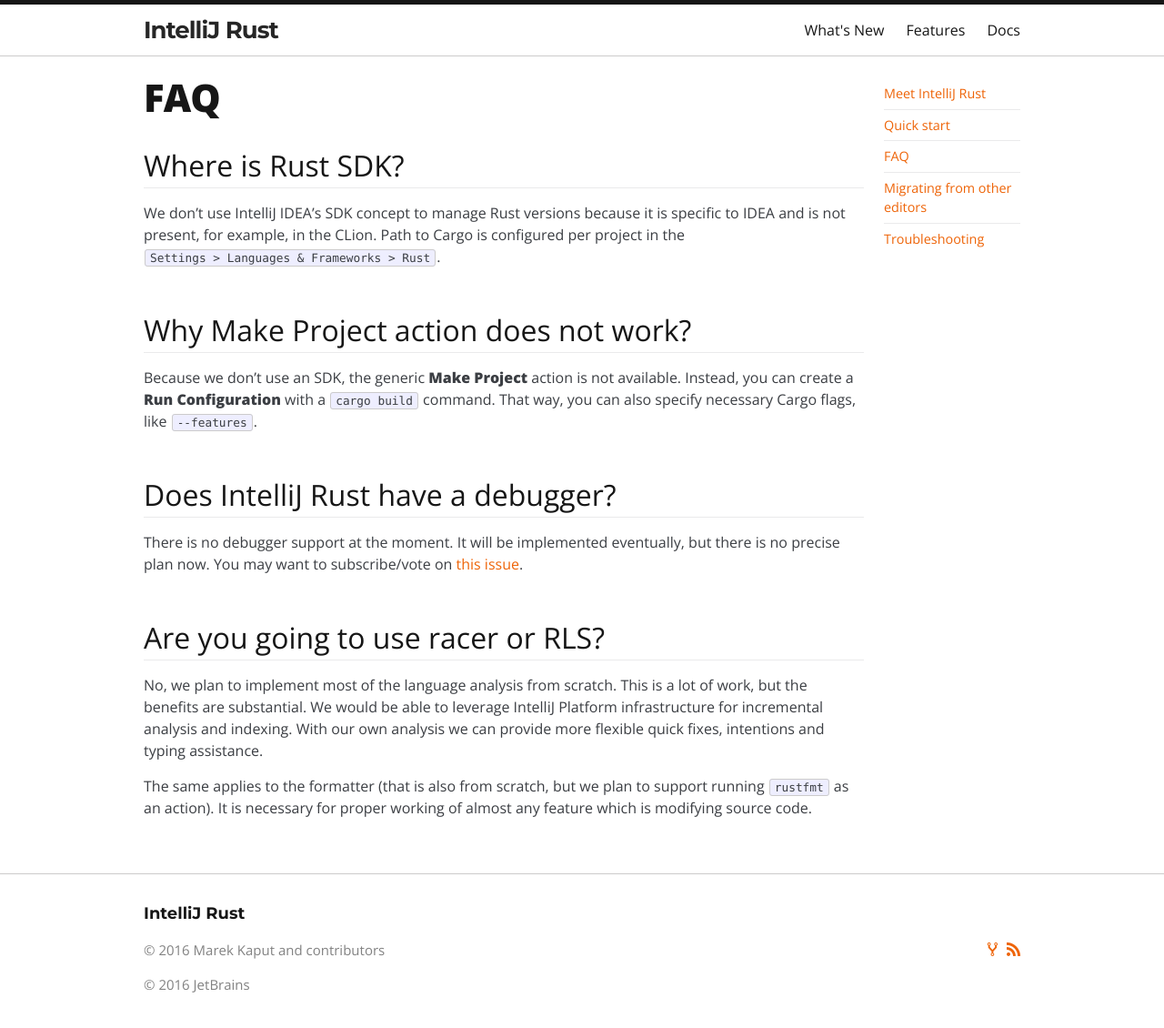
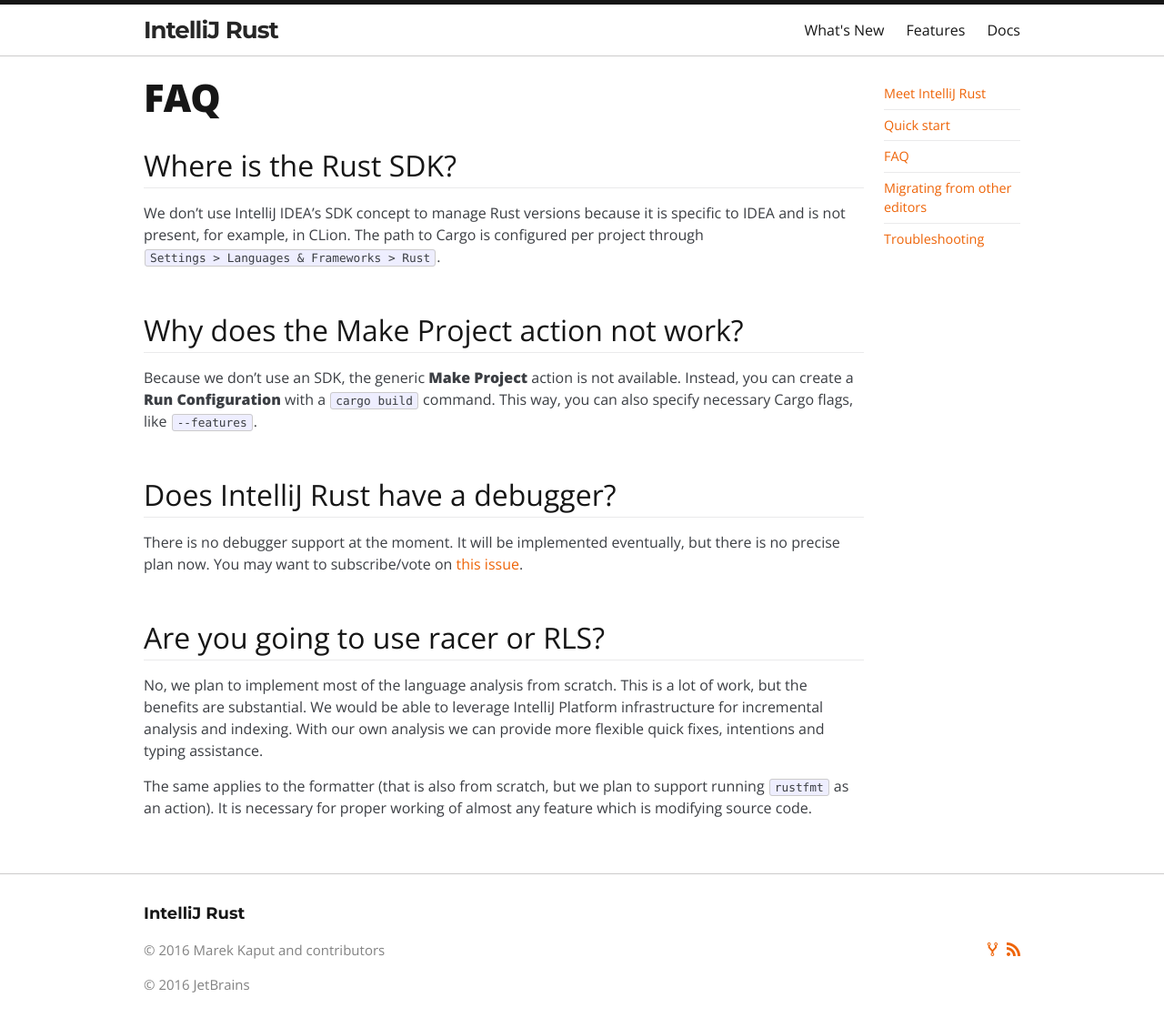
Before and after one commit to intellij-rust/intellij-rust.github.io, a Jekyll site: the page built from _docs/faq.markdown, in a window 1280 px wide and 1153 px high. Shown: the top 1130 px of the window at 91% size. Built offline with Jekyll 4.4.1, drawn with Linux system fonts in a browser that asks for light colours; nearby versions of some CDN libraries; some web fonts are replaced.

Commit message:
Fix a few wording issues

```diff
--- a/_docs/editors.markdown
+++ b/_docs/editors.markdown
@@ -9,7 +9,7 @@
 To bring some of Emacs keybindings to intellij-rust, enable `Emacs` keymap in
 the settings. This will also enable Emacs tab and Emacs selection.
 
-Crucial thing that is missing from Emacs keymap is <kbd>M-x</kbd>. To enable it change
+A crucial thing missing from the Emacs keymap is <kbd>M-x</kbd>. To enable it, change
 `Find Action` binding to <kbd>M-x</kbd> in `File > Settings > Keymap`. If you want more
 Emacs editing commands and a more uniform handling of UI panels (<kbd>C-g</kbd>, <kbd>C-x 1</kbd>,
 <kbd>C-x 0</kbd>) consider [this plugin](https://plugins.jetbrains.com/plugin/7906), but
@@ -17,5 +17,5 @@
 
 {% include h title="Vim" %}
 
-To bring your favorite modal editing to _intellij-rust_, please use
+To bring your favorite modal editing to _intellij-rust_, please use the
 [IdeaVim plugin](https://github.com/JetBrains/ideavim).
--- a/_docs/faq.markdown
+++ b/_docs/faq.markdown
@@ -3,17 +3,17 @@
 order: 999999
 ---
 
-{% include h title="Where is Rust SDK?" tag="sdk" %}
+{% include h title="Where is the Rust SDK?" tag="sdk" %}
 
 We don't use IntelliJ IDEA's SDK concept to manage Rust versions because it is
-specific to IDEA and is not present, for example, in the CLion. Path to Cargo is
-configured per project in the `Settings > Languages & Frameworks > Rust`.
+specific to IDEA and is not present, for example, in CLion. The path to Cargo is
+configured per project through `Settings > Languages & Frameworks > Rust`.
 
-{% include h title="Why Make Project action does not work?" tag="make" %}
+{% include h title="Why does the Make Project action not work?" tag="make" %}
 
 Because we don't use an SDK, the generic **Make Project** action is not
 available. Instead, you can create a **Run Configuration** with a `cargo build`
-command. That way, you can also specify necessary Cargo flags, like
+command. This way, you can also specify necessary Cargo flags, like
 `--features`.
 
 {% include h title="Does IntelliJ Rust have a debugger?" tag="debugger" %}
```
